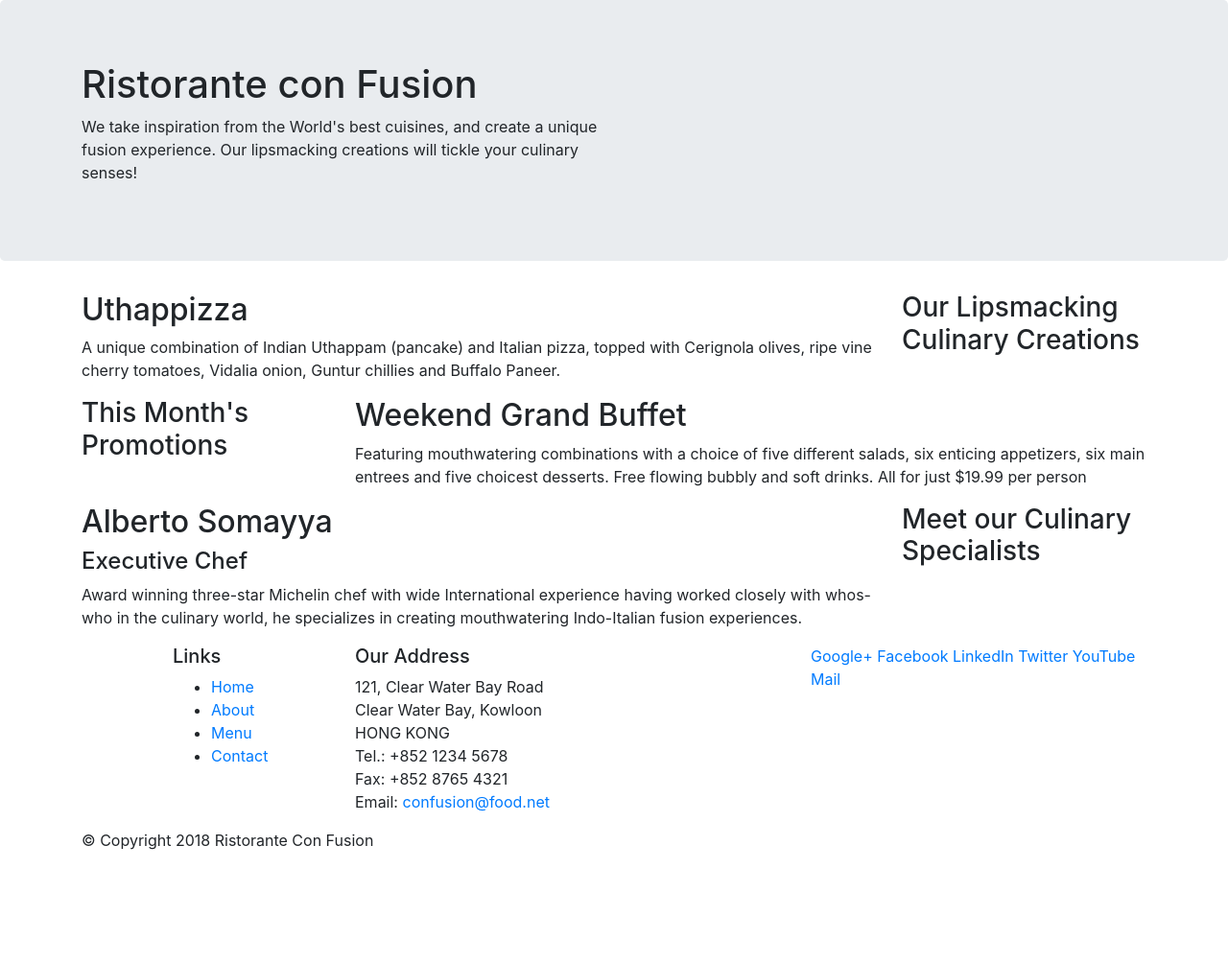
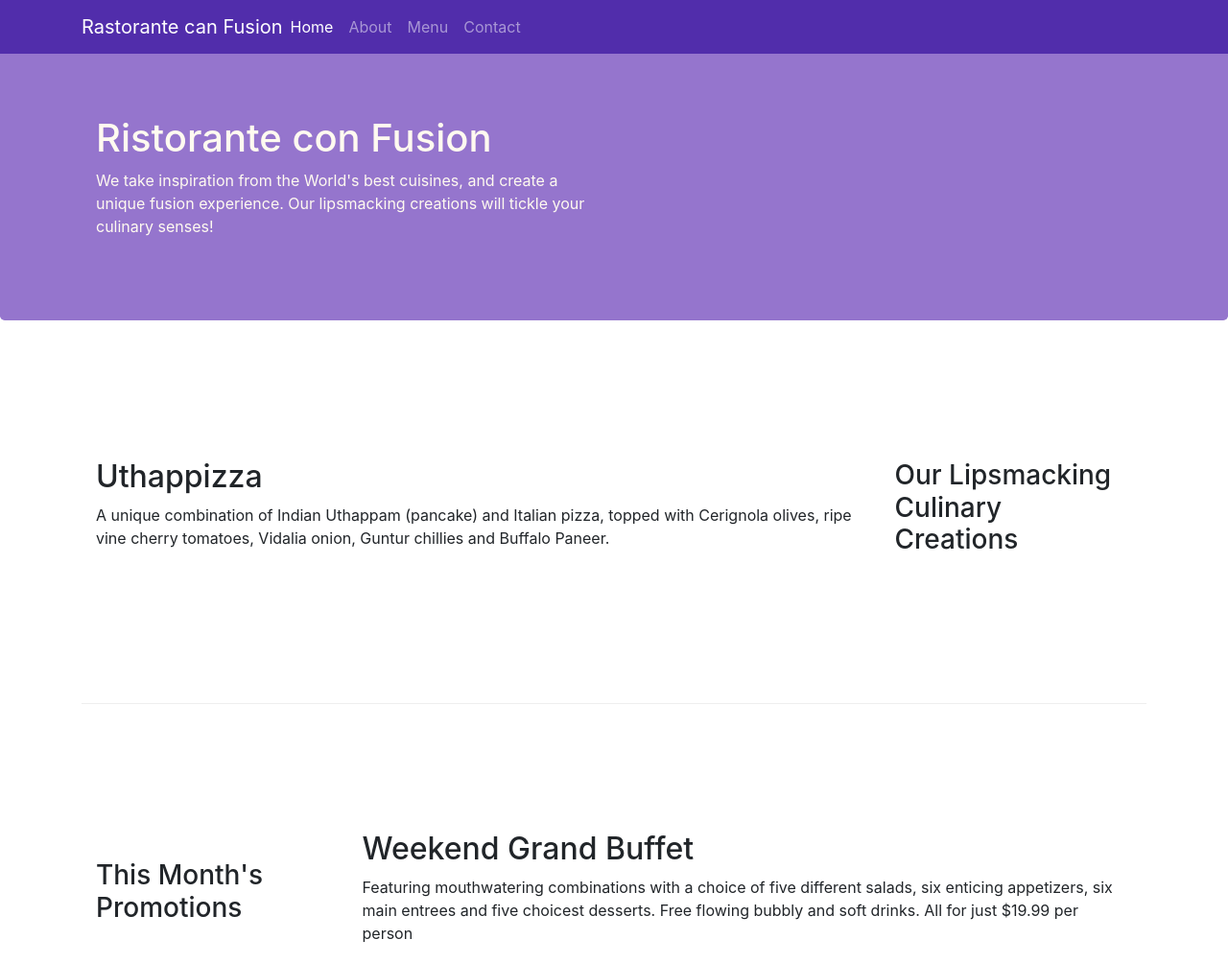
Before and after one commit to MianJawadAhmad/conFusion, a website: page index.html in a window 1280 px wide. Shown: the top 1004 px of the page at 96% size. Before the commit the page ends 904 px from the top, so only its background shows below. Drawn offline with nearby package versions, Linux system fonts and the light colour scheme.

Commit message:
navbar and nav crumbs

```diff
--- /dev/null
+++ b/CSS/styles.css
@@ -0,0 +1,40 @@
+.row-header {
+    margin: 0px auto;
+    padding: 0px auto;
+}
+
+.row-content{
+    margin: 0px auto;
+    padding: 50px 0px 50px 0px;
+    border-bottom: 1px ridge;
+    min-height: 400px;
+}
+
+.footer{
+    background-color: #D1C4E9;
+    margin: 0px auto;
+    padding: 20px 0px 20px 0px;
+}
+
+.jumbotron{
+    padding: 70px 30px 70px 30px;
+    margin: 0px auto;
+    background-color: #9575CD;
+    color: floralwhite
+}
+
+.address{
+    font-size: 80%;
+    margin: 0px;
+    color:#0f0f0f
+}
+
+body{
+    padding: 50px 0px 0px 0px;
+    z-index: 0;
+
+}
+
+.navbar-dark{
+    background-color: #512DAB;
+}
--- a/index.html
+++ b/index.html
@@ -9,14 +9,33 @@
 
     <!-- Bootstrap CSS -->
     <link rel="stylesheet" href="node_modules/bootstrap/dist/css/bootstrap.min.css">
+    <link rel="stylesheet" href="CSS/styles.css">
     <title>Ristorante Con Fusion</title>
 </head>
 
 <body>
+    <nav class="navbar navbar-dark navbar-expand-sm fixed-top">
+        <div class="container">
+            <button class="navbar-toggler" type="button" data-toggle="collapse" data-target="#Navbar">
+            <span class="navbar-toggler-icon"></span>
+            </button>
+
+            <a class="navbar-brand mr-auto" href="#">Rastorante can Fusion</a>
+            <div class="collapse navbar-collapse" id="Navbar">
+                <ul class="navbar-nav mr-auto">
+                    <li class="nav-item active"><a class="nav-link" href="#">Home</a></li>
+                    <li class="nav-item"><a class="nav-link" href="./aboutus.html">About</a></li>
+                    <li class="nav-item"><a class="nav-link" href="#">Menu</a></li>
+                    <li class="nav-item"><a class="nav-link" href="#">Contact</a></li>
+                </ul>
+            </div>
+        </div>
+
+    </nav>
 
     <header class="jumbotron">
         <div class="container">
-            <div class="row">
+            <div class="row row-header">
                 <div class="col-12 col-sm-6">
                     <h1>Ristorante con Fusion</h1>
                     <p>We take inspiration from the World's best cuisines, and create a unique fusion experience. Our lipsmacking creations will tickle your culinary senses!</p>
@@ -28,7 +47,7 @@
     </header>
 
     <div class="container">
-        <div class="row">
+        <div class="row row-content align-items-center">
             <div class="col-12 col-sm-4 order-sm-last col-md-3">
                 <h3>Our Lipsmacking Culinary Creations</h3>
             </div>
@@ -39,7 +58,7 @@
         </div>
 
 
-        <div class="row">
+        <div class="row row row-content align-items-center">
             <div class="col-12 col-sm-4 col-md-3">
                 <h3>This Month's Promotions</h3>
             </div>
@@ -49,7 +68,7 @@
             </div>
         </div>
 
-        <div class="row">
+        <div class="row row row-content align-items-center">
             <div class="col-12 col-sm-4 order-sm-last col-md-3">
                 <h3>Meet our Culinary Specialists</h3>
             </div>
@@ -61,14 +80,14 @@
         </div>
     </div>
 
-    <footer>
+    <footer class="footer">
         <div class="container">
             <div class="row">
                 <div class="col-4 offset-1 col-sm-2">
                     <h5>Links</h5>
-                    <ul>
+                    <ul class="list-unstyled">
                         <li><a href="#">Home</a></li>
-                        <li><a href="#">About</a></li>
+                        <li><a href="./aboutus.html">About</a></li>
                         <li><a href="#">Menu</a></li>
                         <li><a href="#">Contact</a></li>
                     </ul>
@@ -84,8 +103,8 @@
 		              Email: <a href="mailto:confusion@food.net">confusion@food.net</a>
 		           </address>
                 </div>
-                <div class="col-12 col-sm-4">
-                    <div>
+                <div class="col-12 col-sm-4 align-self-center">
+                    <div class="text-center">
                         <a href="http://google.com/+">Google+</a>
                         <a href="http://www.facebook.com/profile.php?id=">Facebook</a>
                         <a href="http://www.linkedin.com/in/">LinkedIn</a>
@@ -95,7 +114,7 @@
                     </div>
                 </div>
            </div>
-           <div class="row">
+           <div class="row justify-content-center">
                 <div class="col-auto">
                     <p>© Copyright 2018 Ristorante Con Fusion</p>
                 </div>
```
Also changed, not shown: aboutus.html (added, +140 -0 lines).
